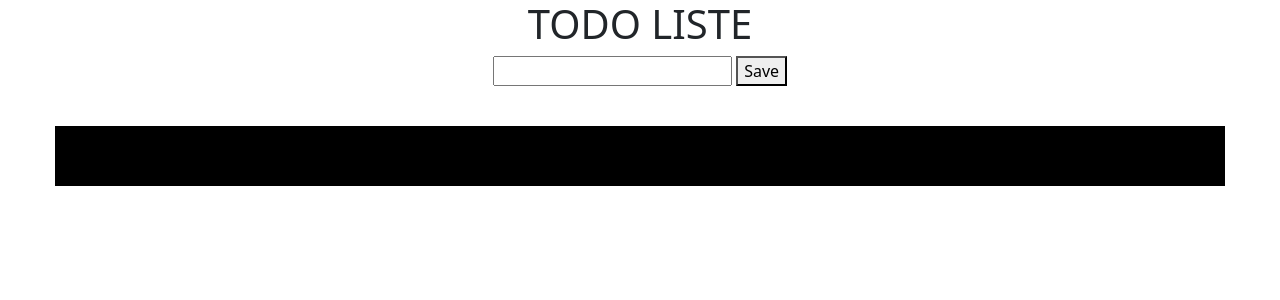
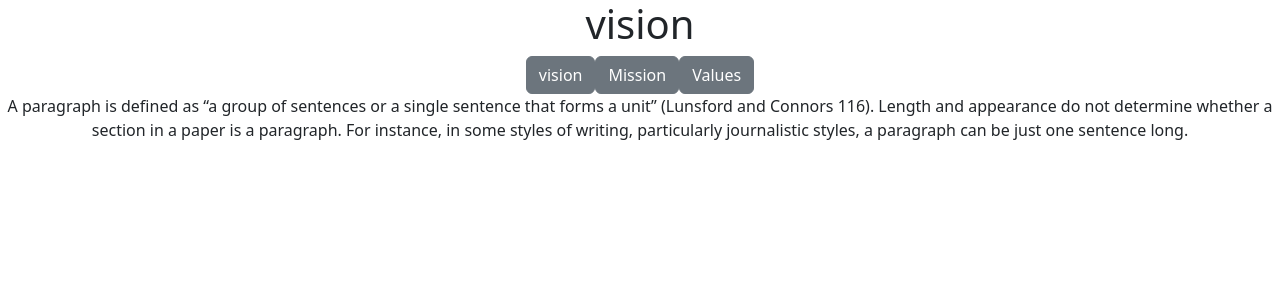
Before and after one commit to Chandrakishortiwari/LearnReact, a React (Create React App) app: page / in a window 1280 px wide. Shown: the top 300 px of the page. Built offline with nearby package versions, Linux system fonts and the light colour scheme.

Commit message:
Create a tabing system

```diff
--- a/src/App.js
+++ b/src/App.js
@@ -8,6 +8,7 @@ import Ifelseusing from './component/ifelseusing';
 import Createloginmodel from './component/Loginmodel/Createloginmodel';
 import Menu from './component/menu/Menu';
 import Passobjecttochildcomponent from './component/Passobjecttochildcomponent';
+import Tabingsystem from './component/Tabingsystem';
 import Createatodolist from './component/Todo/Createatodolist';
 import Usestatehookusing from './component/Usestatehookusing';
 import Useternaryoprator from './component/Useternaryoprator';
@@ -54,7 +55,9 @@ function App() {
   {/* <Workonuseeffect /> */}
     {/* <WorkonuseReducer /> */}
 
-         <Createatodolist />
+         {/* <Createatodolist /> */}
+
+         <Tabingsystem />
 
     </div>
   );
--- /dev/null
+++ b/src/Data/Tabs.jsx
@@ -0,0 +1,13 @@
+export let tabs =[{
+    'title': 'vision',
+    'description': 'A paragraph is defined as “a group of sentences or a single sentence that forms a unit” (Lunsford and Connors 116). Length and appearance do not determine whether a section in a paper is a paragraph. For instance, in some styles of writing, particularly journalistic styles, a paragraph can be just one sentence long.'
+},
+ {
+    'title': 'Mission',
+    'description': 'A 2paragraph is defined as “a group of sentences or a single sentence that forms a unit” (Lunsford and Connors 116). Length and appearance do not determine whether a section in a paper is a paragraph. For instance, in some styles of writing, particularly journalistic styles, a paragraph can be just one sentence long.'
+},
+{
+    'title': 'Values',
+    'description': 'A444 paragraph is defined as “a group of sentences or a single sentence that forms a unit” (Lunsford and Connors 116). Length and appearance do not determine whether a section in a paper is a paragraph. For instance, in some styles of writing, particularly journalistic styles, a paragraph can be just one sentence long.'
+}
+]
--- /dev/null
+++ b/src/component/Tabingsystem.jsx
@@ -0,0 +1,36 @@
+import React, { useState } from 'react'
+
+import Button from 'react-bootstrap/Button';
+import {tabs} from '../Data/Tabs'
+
+function Tabingsystem() {
+    let [activeTab,setactiveTab] = useState(0);
+    let [activeContent,setactiveContent] = useState(tabs[0])
+    console.log(tabs);
+    let chengeData = (index)=>{
+     setactiveTab(index)
+     setactiveContent(tabs[index])
+    }
+  return (
+
+    <div>
+        <h1>vision</h1>
+
+
+        {tabs.map((tabsItem,index) =>{
+            return(
+
+            <Button variant="secondary" onClick={()=>chengeData(index) }>{tabsItem.title}</Button>
+        )
+          })}
+
+          {activeContent!==undefined ?<p>
+            {activeContent.description}
+        </p>:""}
+
+
+    </div>
+  )
+}
+
+export default Tabingsystem
```
